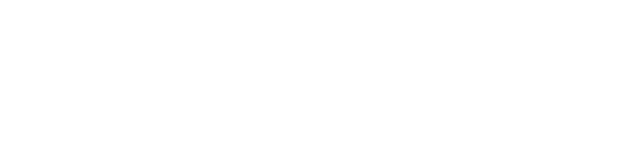
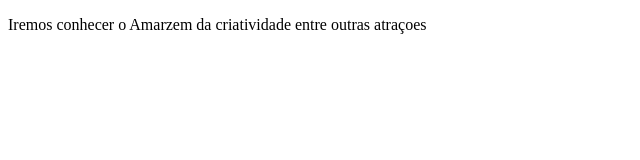
Before and after one commit to Darkiane22/commit-messages, a plain HTML site: page index.html in a window 1280 px wide. Shown: the whole page, without its empty margins (0-640 px from the left). Drawn offline with Linux system fonts and the light colour scheme.

Commit message:
Adiciona visita tecnica a caruaru closes #1

```diff
--- a/index.html
+++ b/index.html
@@ -7,6 +7,9 @@
     <title>Mensagens de commits</title>
 </head>
 <body>
-
+    <article>
+        <title>Viagem  para Caruaru - PE</title>
+        <p>Iremos conhecer o Amarzem da criatividade entre outras atraçoes</p>
+    </article>
 </body>
 </html>
```
